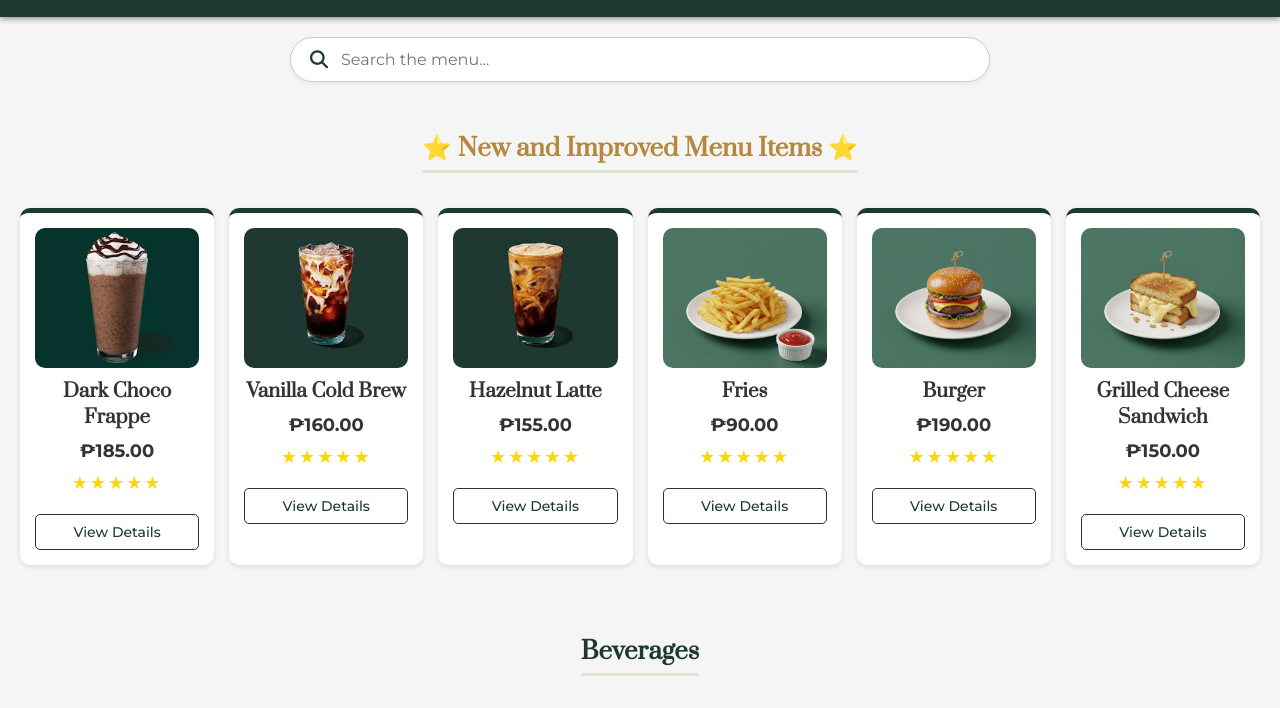
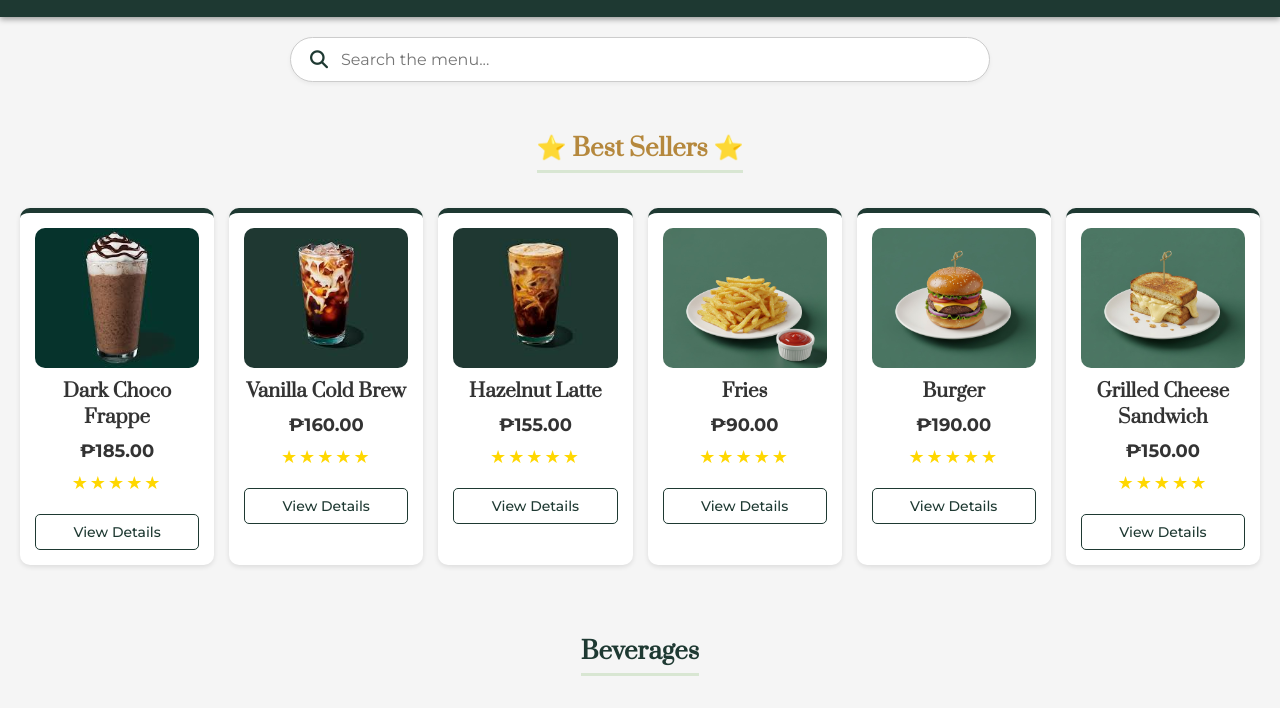
Before and after one commit to itsyourboykaede-dotcom/Brew-Haven-Cafe, a plain HTML site: page products.html in a window 1280 px wide. Shown: the part 61-769 px from the top of the page. Drawn offline with Linux system fonts and the light colour scheme.

Commit message:
Add files via upload

```diff
--- a/products.html
+++ b/products.html
@@ -31,7 +31,7 @@
             </div>
         </div>
 
-        <h2 class="section-title" style="color: #b5883d;">⭐ New and Improved Menu Items ⭐</h2>
+        <h2 class="section-title" style="color: #b5883d;">⭐ Best Sellers ⭐</h2>
         <div class="product-grid">
 
             <div class="product">
```
